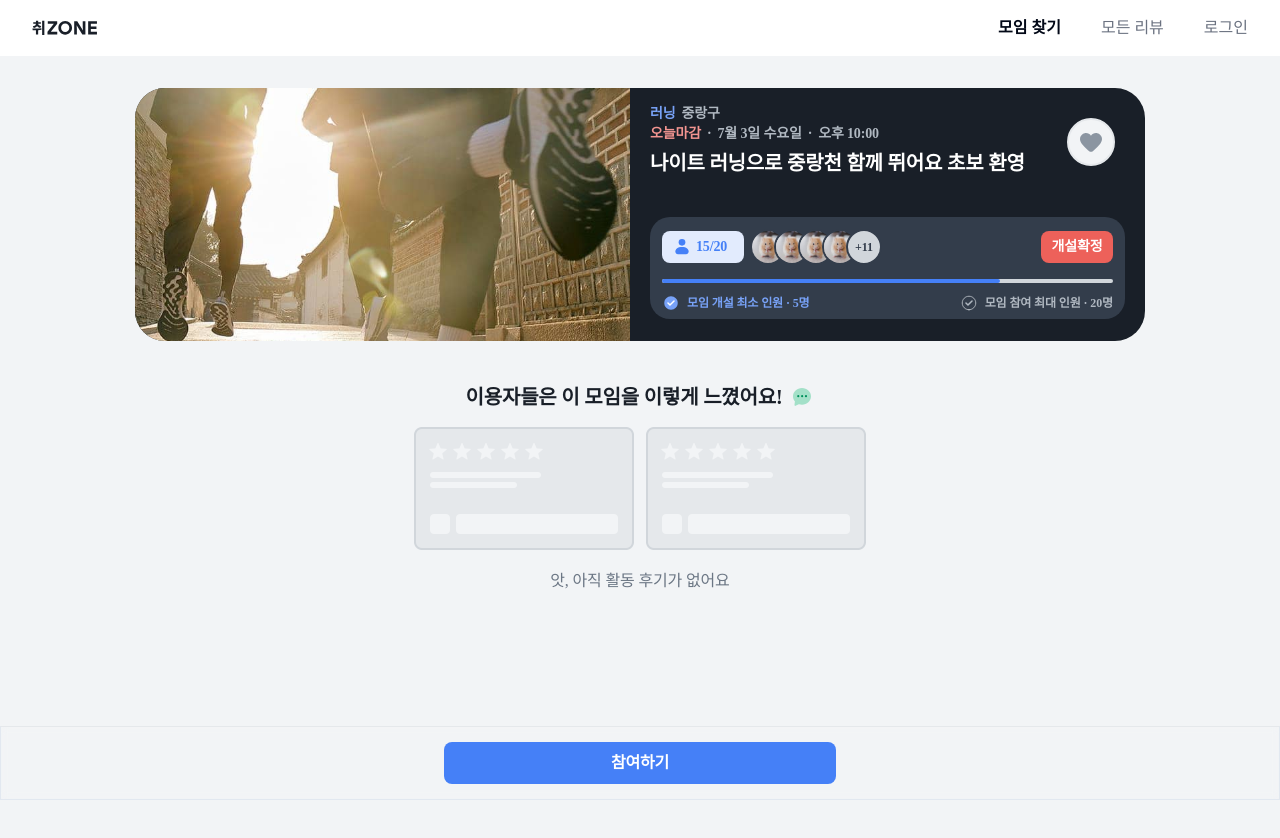
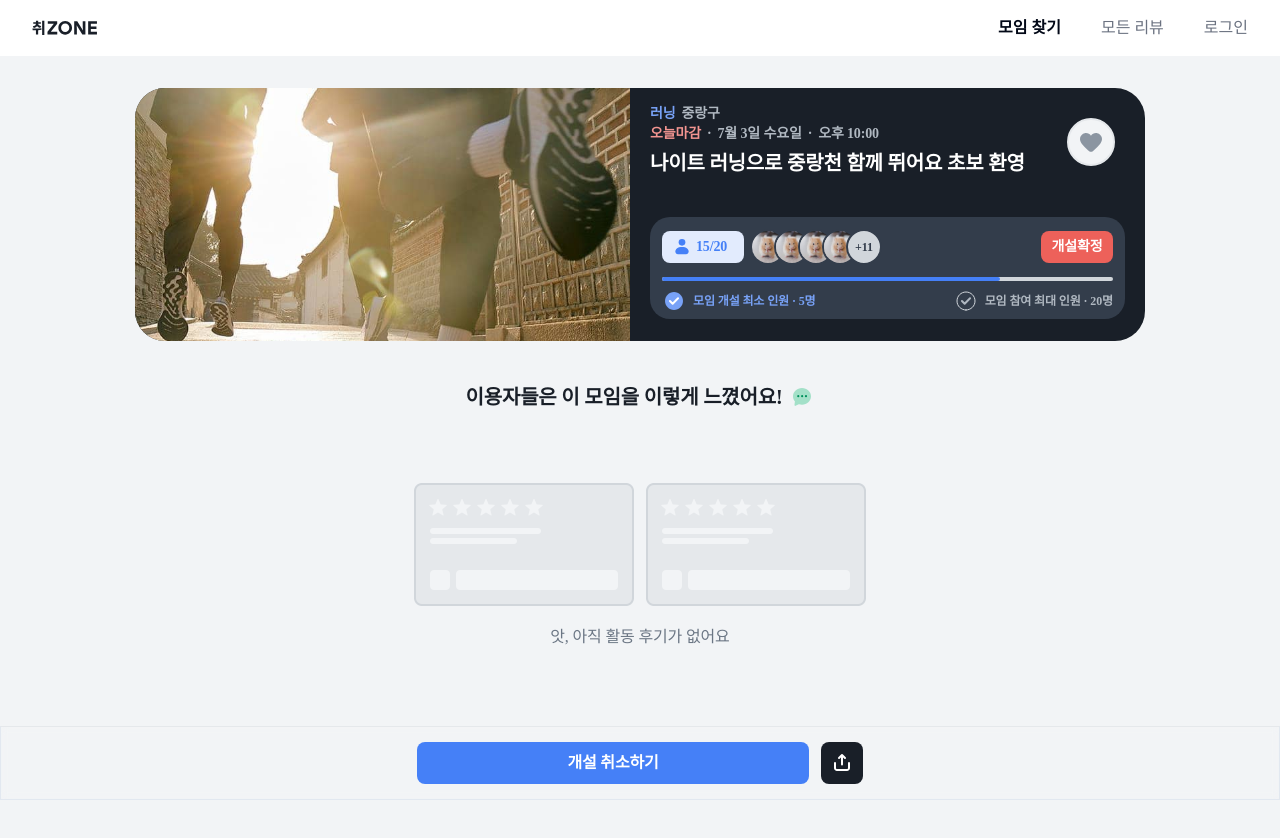
Before and after one commit to codeit-team2/FE, a Next.js app: page /detail in a window 1280 px wide. Shown: the top 838 px of the page. Built offline with nearby package versions, Linux system fonts and the light colour scheme; a web font is replaced by a local one.

Commit message:
fix : detail page 디자인 수정

```diff
--- a/src/components/Detail/FloatingBar/index.tsx
+++ b/src/components/Detail/FloatingBar/index.tsx
@@ -13,7 +13,7 @@ interface FloatingBarProps {
 }
 
 export default function FloatingBar({ data }: FloatingBarProps) {
-  const isOwner = false;
+  const isOwner = true;
 
   const maxReached = data.member >= 20;
 
@@ -56,8 +56,10 @@ export default function FloatingBar({ data }: FloatingBarProps) {
         {isOwner ? (
           <div className="flex w-full justify-center gap-12">
             <Button className="w-286 md:w-392">개설 취소하기</Button>
-            <button onClick={handleCopyURL}>
-              <Image src={'/icons/ic-share.svg'} alt="share-button" width={42} height={42} />
+            <button onClick={handleCopyURL} className="h-42 w-42 rounded-sm bg-neutral-900 p-9">
+              <div className="relative h-24 w-24">
+                <Image src={'/icons/ic-share.svg'} alt="share-button" fill />
+              </div>
             </button>
           </div>
         ) : (
--- a/src/components/Detail/InfoBadge/index.tsx
+++ b/src/components/Detail/InfoBadge/index.tsx
@@ -37,7 +37,7 @@ export default function InfoBadge({ data }: InfoBadgeProps) {
         )}
       </div>
       <div>
-        <div className="relative mb-11 mt-14 h-4 w-full rounded-full bg-neutral-200 md:w-451">
+        <div className="relative mb-8 mt-12 h-4 w-full rounded-full bg-neutral-200 md:w-451">
           <div
             className="absolute h-4 rounded-full bg-primary-300"
             style={{ width: `${progressPercentage}%` }}
@@ -51,8 +51,8 @@ export default function InfoBadge({ data }: InfoBadgeProps) {
           <Image
             src={minReached ? '/icons/ic-checkbox-on.svg' : '/icons/ic-checkbox-off.svg'}
             alt="check"
-            width={18}
-            height={18}
+            width={24}
+            height={24}
           />
           모임 개설 최소 인원 · 5명
         </div>
@@ -62,8 +62,8 @@ export default function InfoBadge({ data }: InfoBadgeProps) {
           <Image
             src={maxReached ? '/icons/ic-checkbox-on.svg' : '/icons/ic-checkbox-off.svg'}
             alt="check"
-            width={18}
-            height={18}
+            width={24}
+            height={24}
           />
           모임 참여 최대 인원 · 20명
         </div>
--- a/src/components/NotReview/index.tsx
+++ b/src/components/NotReview/index.tsx
@@ -8,7 +8,7 @@ interface NotReviewProps {
 
 export default function NotReview({ text }: NotReviewProps) {
   return (
-    <div className="flex flex-col items-center gap-20 pt-16">
+    <div className="flex flex-col items-center gap-20 pt-72">
       <div className="flex gap-12">
         <div className="w-full md:w-auto">
           <Image src={'/images/none-review.png'} alt="none-review" width={220} height={123} />
```
